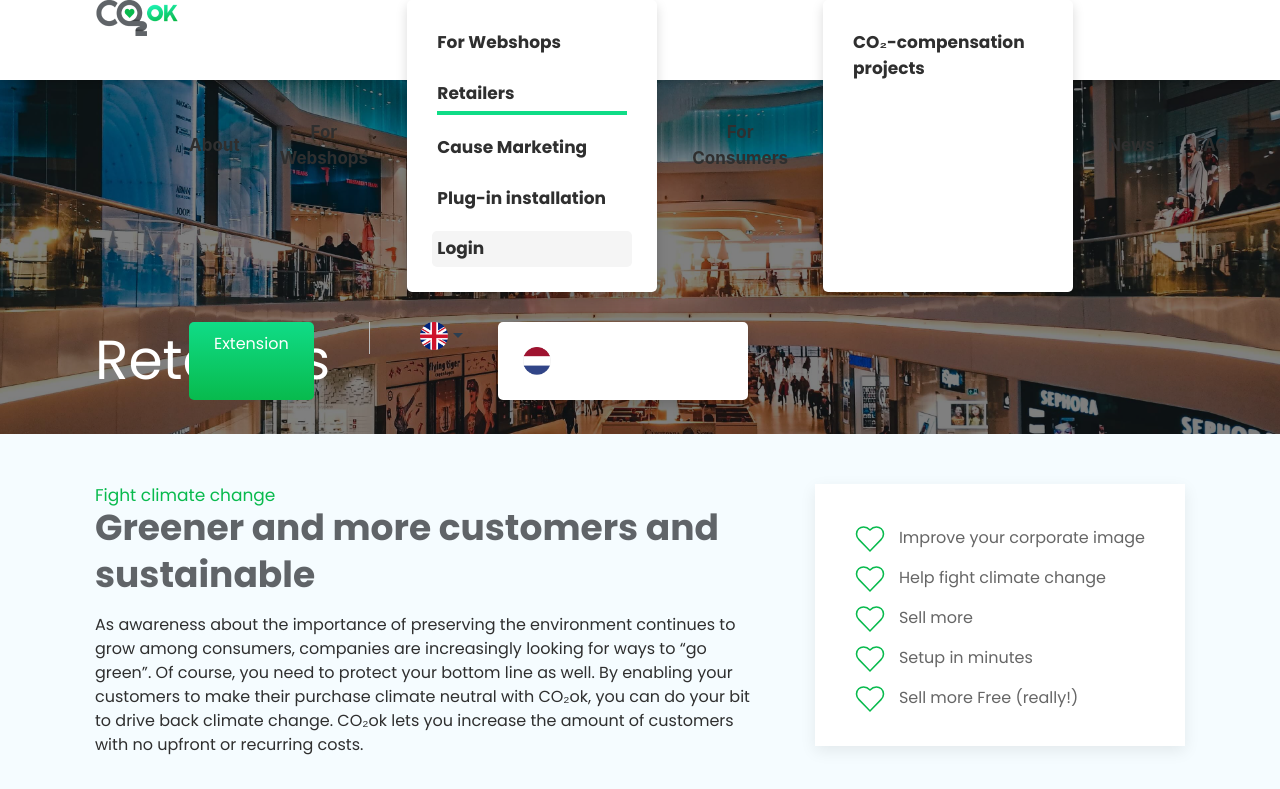
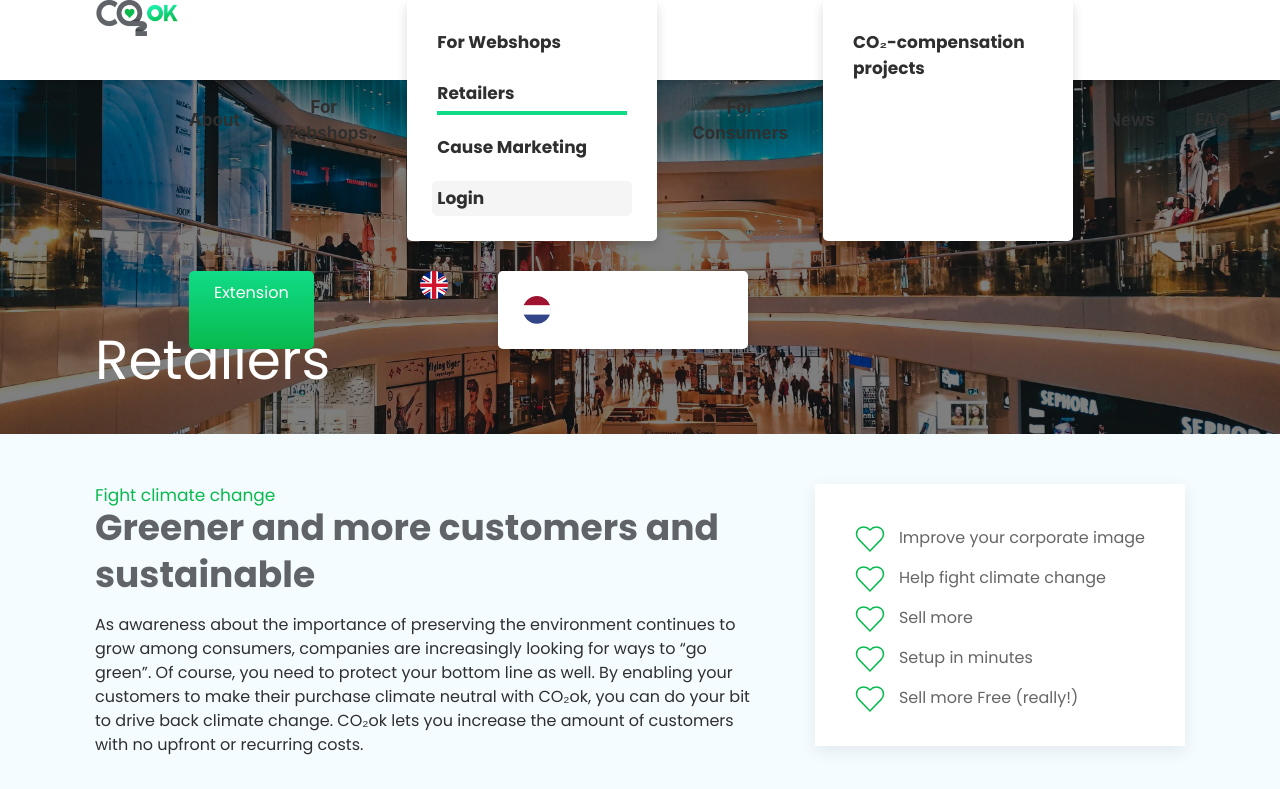
Before and after one commit to Mil0dV/co2ok-dojo-2.0, a Vue app in the folder frontend/: page /webshops/retailers in a window 1280 px wide. Shown: the top 789 px of the page. Built offline with nearby package versions, Linux system fonts and the light colour scheme; what v-animate-css, vue-lodash, vue-moment would draw is missing.

Commit message:
Shuffles retailers page a little

```diff
--- a/frontend/src/components/layout/Nav.vue
+++ b/frontend/src/components/layout/Nav.vue
@@ -45,11 +45,11 @@
                                                      to="/webshops/cause-marketing">{{locale.webshops_2}}
                                         </router-link>
                                     </li>
-                                    <li>
+                                    <!-- <li>
                                         <router-link :class="[checkActive('webshops7') ? 'navbar__active' : '']"
                                                      to="/webshops/plug-in-installation">{{locale.webshops_7}}
                                         </router-link>
-                                    </li>
+                                    </li> -->
                                     <li class="opval" @click="logout('consumer')"
                                         v-if="$store.state.Authenticated && $store.state.status === 'webshop'">
                                         <a>{{locale.consumers_2}}</a></li>
--- a/frontend/src/views/webshops/Retailers.vue
+++ b/frontend/src/views/webshops/Retailers.vue
@@ -129,6 +129,8 @@
             </div>
         </div>
 
+        <WebshopForm :content="formContent"/>
+
         <div class="uk-section section-3">
             <div class="uk-container uk-container-width">
                 <div class="uk-flex uk-flex-wrap uk-flex-wrap-around col-1" uk-grid>
@@ -159,7 +161,7 @@
         </div>
 
         <div class="uk-section section-4">
-            <div class="uk-container uk-container-width">
+            <!-- <div class="uk-container uk-container-width">
                 <div class="section-2--col-1 section-4--header">
                     <h2 class="main-title">{{locale.subtitle3}}</h2>
                     <h3 class="sub-title dark--color">{{locale.title3}}</h3>
@@ -197,9 +199,8 @@
                         </div>
                     </div>
                 </div>
-            </div>
+            </div> -->
         </div>
-        <WebshopForm :content="formContent"/>
     </div>
 </template>
 
```
